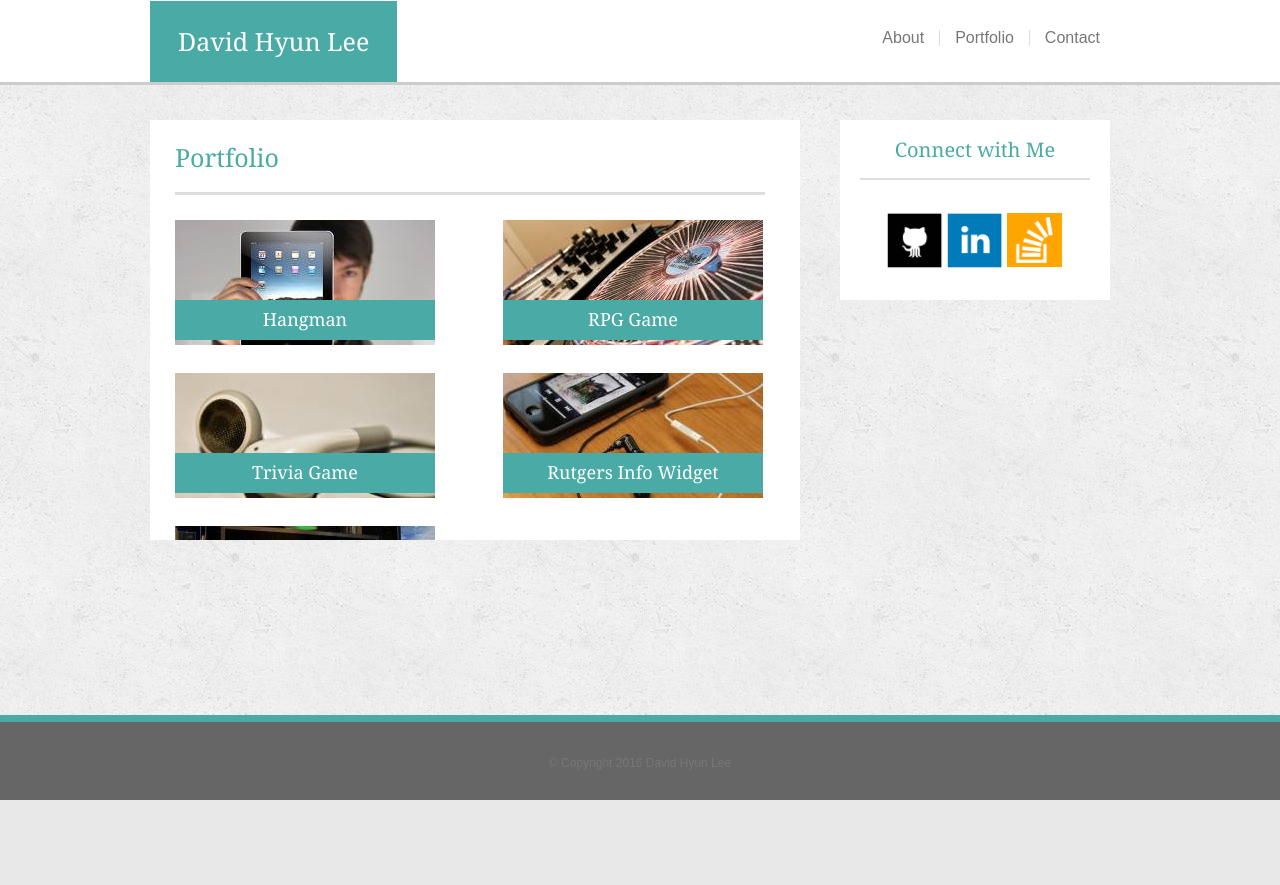
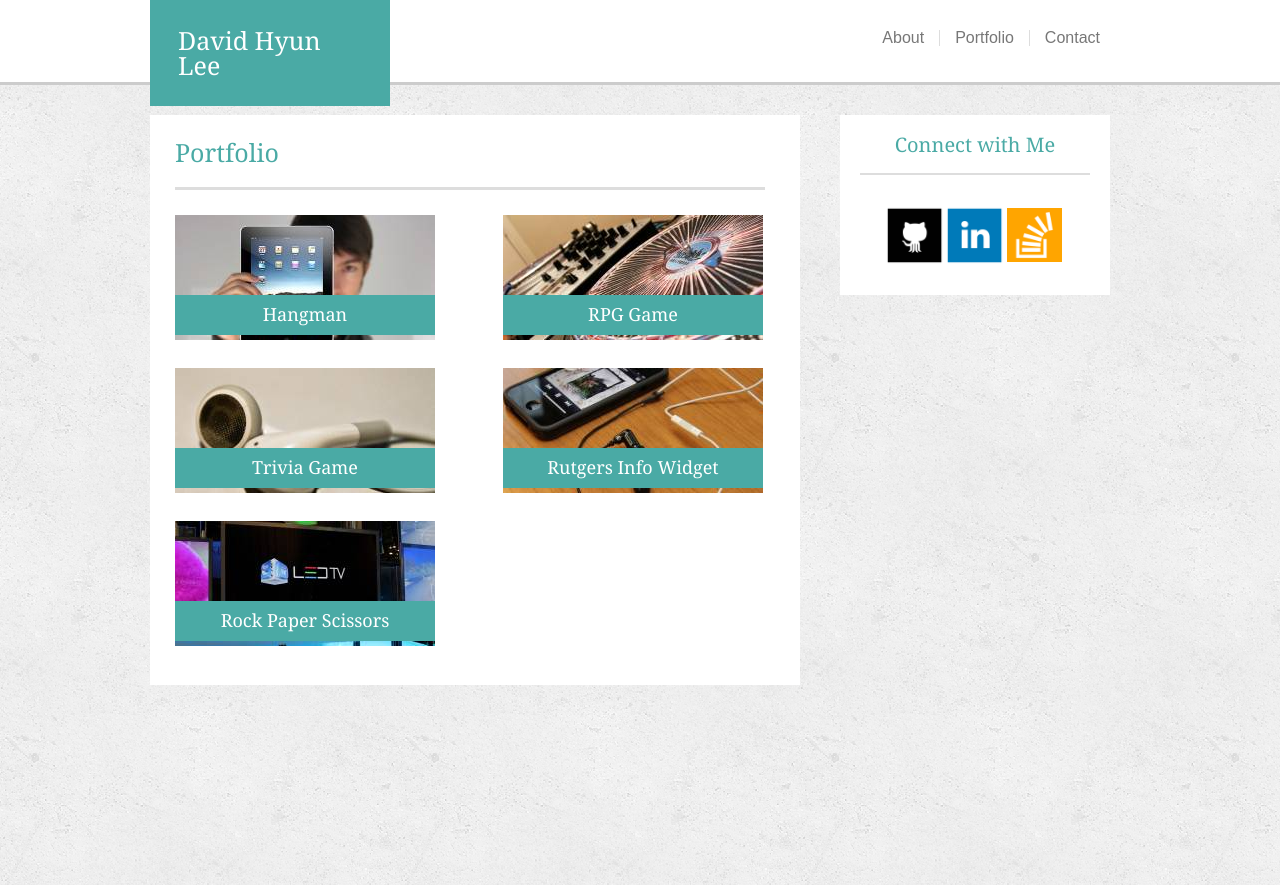
Before and after one commit to dhlee183/Portfolio-Assign1, a PHP site: page /portfolio.html in a window 1280 px wide. Before the commit the page ends 800 px from the top, so only its background shows below. Run offline with PHP 8.4, Linux system fonts and the light colour scheme.

Commit message:
Updated and edited the html files and the css file

```diff
--- a/assets/css/style.css
+++ b/assets/css/style.css
@@ -3,6 +3,7 @@
 }
 body {
 	background: url(../images/concrete_seamless.png) repeat;
+	overflow: auto;
 }
 header {
 	background: #ffffff;
@@ -11,17 +12,18 @@ header {
 	border-bottom-style: solid;
 	border-bottom-width: 3px;
 	border-bottom-color: #cccccc;
-	position: fixed;
+	position: relative;
 }
 h1 {
 	background: #4aaaa5;
 	color: #ffffff;
 	font-family: 'Georgia', Times, Times New Roman, serif;
 	font-size: 25px;
+	width: 240px;
 	left: 150px;
 	bottom: 0px;
 	padding: 28px;
-	position: absolute;
+	position: relative;
 }
 nav {
 	top: 30px;
@@ -57,12 +59,11 @@ a {
 	padding-left: 15px;
 }
 .container {
-	overflow: auto;
 	width: 960px;
 	height: 420px;
-	top: 120px;
+	top: 30px;
 	left: 150px;
-	position: fixed;
+	position: relative;
 }
 #about-me {
 	background: #ffffff;
@@ -277,24 +278,38 @@ h3 {
 	float: left;
 	position: relative;
 }
+* {
+	margin: 0;
+}
+html, body {
+	height: 100%;
+}
+.wrapper {
+	min-height: 100%;
+	height: auto !important;
+	height: 100%;
+	margin: 0 auto 0px;
+}
+.push {
+	height: 105px;
+}
 footer {
-	background: #666666;
-	width: 100%;
-	height: 85px;
-	bottom: 0px;
-	padding: 35px;
-	border-top-style: solid;
-	border-top-width: 7px;
-	border-top-color: #4aaaa5;
-	position: fixed;
+	background: #666;
+	color: #fff;
+	clear: both;
+	border-top: 8px solid #4aaaa5;
+	color: #ccc;
+	font-size: 12px;
+	text-align: center;
+	height: 105px;
 }
 h4 {
-	color: #777777;
-	font-family: 'Arial', 'Helvetica Neue', Helvetica, sans-serif;
-	font-size: 12px;
-	text-align: center;
+	padding: 40px;
 }
 @media screen and (max-width: 980px) {
+	body {
+		overflow: auto;
+	}
 	header {
 		position: static;
 	}
@@ -308,7 +323,6 @@ h4 {
 		right: 160px;
 	}
 	.container {
-		overflow: auto;
 		width: 960px;
 		left: 125px;
 	}
@@ -378,6 +392,9 @@ h4 {
 	}
 }
 @media screen and (max-width: 768px) {
+	body {
+		overflow: auto;
+	}
 	header {
 		position: static;
 	}
@@ -390,7 +407,6 @@ h4 {
 		right: 50px;
 	}
 	.container {
-		overflow: auto;
 		width: 725px;
 		left: 20px;
 	}
@@ -472,10 +488,13 @@ h4 {
 		position: relative;
 		width: 100%;
 		left: 0px;
-		top: 25px;
+		top: 20px;
 	}
 }
 @media screen and (max-width: 640px) {
+	body {
+		overflow:auto;
+	}
 	header {
 		position: static;
 		width: 100%;
@@ -505,7 +524,6 @@ h4 {
 	}
 	.container {
 		position: relative;
-		overflow: auto;
 		width: 600px;
 		top: 25px;
 		left: 20px;
--- a/index.html
+++ b/index.html
@@ -30,6 +30,7 @@
 			</nav>
 		</header>
 
+	<div class="wrapper">
 		<div class="container">
 			<section id="about-me">
 				<div id="about-me-border">
@@ -62,7 +63,10 @@
 					</a>
 				</div>
 			</aside>
+
+			<div class="push"></div>
 		</div>
+	</div>
 
 		<footer>
 			<h4>&#169; Copyright 2016 David Hyun Lee</h4>
--- a/portfolio.html
+++ b/portfolio.html
@@ -1,8 +1,12 @@
 <!DOCTYPE html>
-<html>
+<html lang="en">
 <head>
+
+	<meta charset="utf-8">
 	<meta name="viewport" content="width=device-width, initial-scale=1">
+
 	<title>Basic-Portfolio-Portfolio</title>
+
 	<link rel="stylesheet" type="text/css" href="assets/css/reset.css">
 	<link rel="stylesheet" type="text/css" href="assets/css/style.css">
 
@@ -26,6 +30,7 @@
 			</nav>
 		</header>
 
+	<div class="wrapper">
 		<div class="container">
 			<section id="portfolio-section">
 
@@ -78,11 +83,10 @@
 					</a>
 				</div>
 			</aside>
+
+			<div class="push"></div>
 		</div>
-
-		<footer>
-			<h4>&#169; Copyright 2016 David Hyun Lee</h4>
-		</footer>
+	</div>
 
 	</body>
 </html>
```
Also changed, not shown: assets/css/untitled.css (added, +212 -0 lines), contact.html (+9 -1 lines).
